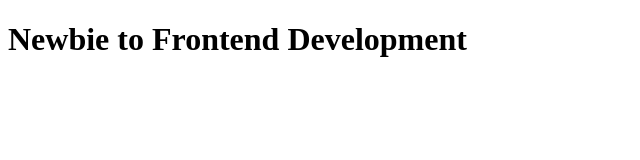
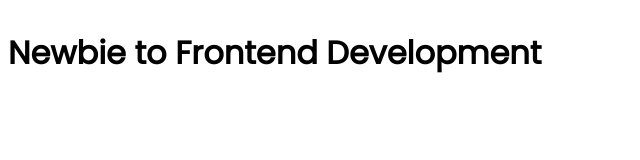
Before and after one commit to dtsitovich/rsschool-cv, a plain HTML site: page index.html in a window 1280 px wide. Shown: the whole page, without its empty margins (0-640 px from the left). Drawn offline with Linux system fonts and the light colour scheme.

Commit message:
feat: add basic page structure and styles

```diff
--- a/index.html
+++ b/index.html
@@ -4,9 +4,15 @@
     <meta charset="UTF-8" />
     <meta http-equiv="X-UA-Compatible" content="IE=edge" />
     <meta name="viewport" content="width=device-width, initial-scale=1.0" />
-    <title>Curriculum Vitae</title>
+    <link rel="stylesheet" href="style.css" />
+    <link rel="shortcut icon" href="assets/favicon.ico" type="image/x-icon" />
+    <title>cv</title>
   </head>
   <body>
-    <h1>Newbie to Frontend Development</h1>
+    <header>
+      <h1>Newbie to Frontend Development</h1>
+    </header>
+    <main></main>
+    <footer></footer>
   </body>
 </html>
--- a/style.css
+++ b/style.css
@@ -0,0 +1,33 @@
+/* FONTS */
+
+@font-face {
+  font-family: NotoSans;
+  src: url("assets/fonts/NotoSans-Regular.ttf");
+}
+@font-face {
+  font-family: Pacifico;
+  src: url("assets/fonts/Pacifico-Regular.ttf");
+}
+@font-face {
+  font-family: Poppins;
+  src: url("assets/fonts/Poppins-Regular.ttf");
+}
+
+/* STYLES */
+
+* {
+  box-sizing: border-box;
+}
+html {
+  scroll-behavior: smooth;
+}
+body {
+  font-family: Poppins;
+  display: flex;
+  flex-direction: column;
+  justify-content: space-between;
+}
+.container {
+  max-width: 1440px;
+  margin: 0 auto;
+}
```
